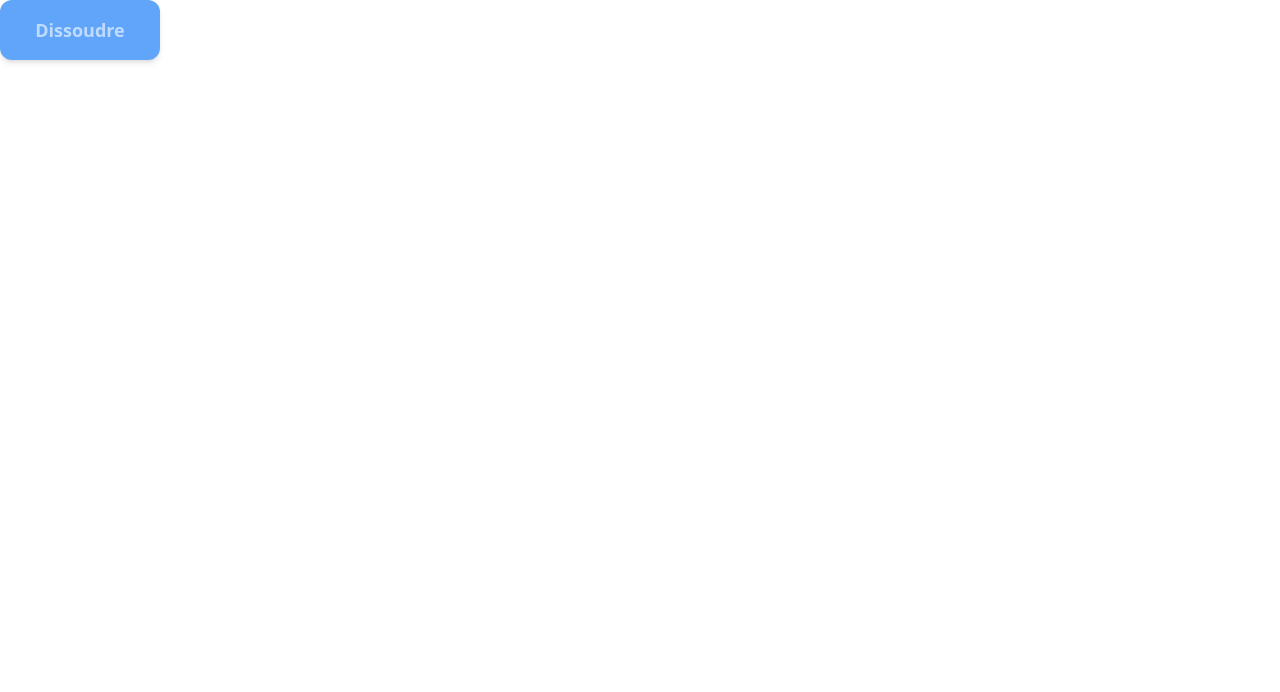
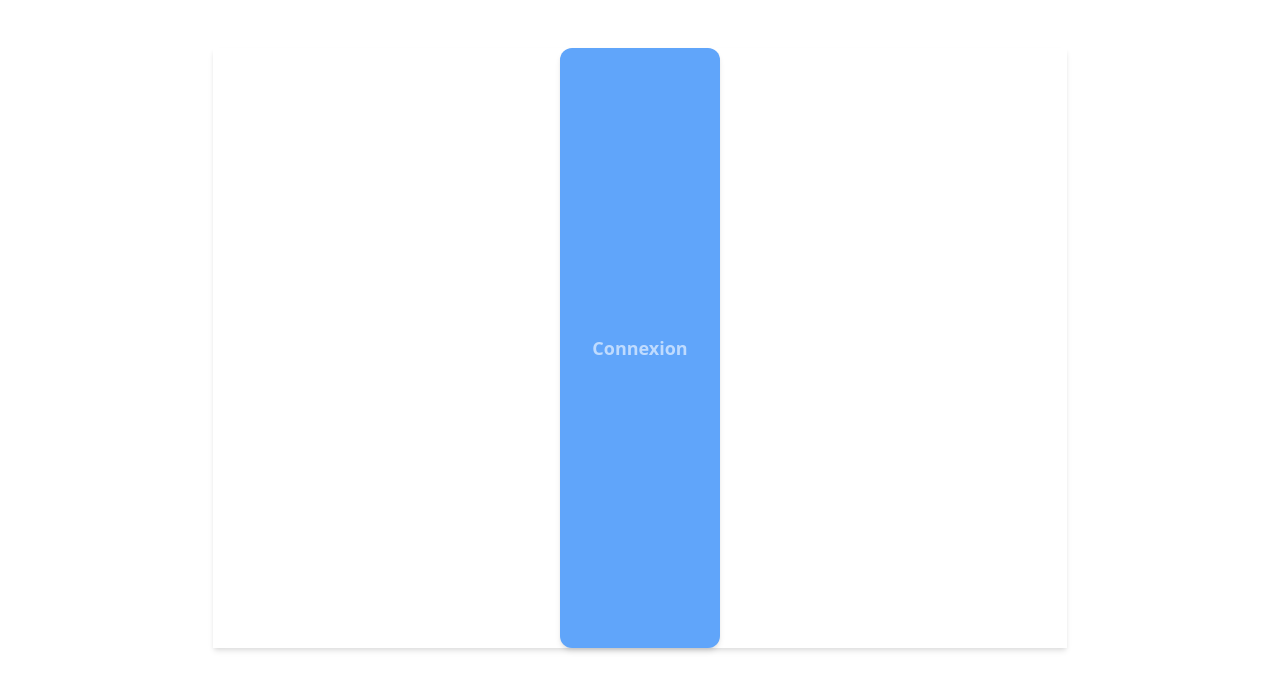
Before and after one commit to LouisGaboury/knight, a React (Create React App) app: page / in a window 1280 px wide. Shown: the top 692 px of the page. Built offline with nearby package versions, Linux system fonts and the light colour scheme.

Commit message:
Setting up a blank login page

```diff
--- a/src/App.css
+++ b/src/App.css
@@ -1,38 +1,3 @@
-.App {
-  text-align: center;
+#root {
+  height: 100vh
 }
-
-.App-logo {
-  height: 40vmin;
-  pointer-events: none;
-}
-
-@media (prefers-reduced-motion: no-preference) {
-  .App-logo {
-    animation: App-logo-spin infinite 20s linear;
-  }
-}
-
-.App-header {
-  background-color: #282c34;
-  min-height: 100vh;
-  display: flex;
-  flex-direction: column;
-  align-items: center;
-  justify-content: center;
-  font-size: calc(10px + 2vmin);
-  color: white;
-}
-
-.App-link {
-  color: #61dafb;
-}
-
-@keyframes App-logo-spin {
-  from {
-    transform: rotate(0deg);
-  }
-  to {
-    transform: rotate(360deg);
-  }
-}
--- a/src/App.js
+++ b/src/App.js
@@ -1,12 +1,12 @@
 import {Fragment} from 'react'
 import './App.css';
 
-import Button from './components/Button'
+import Login from './pages/Login'
 
 function App() {
   return (
     <Fragment>
-      <Button textButton="Dissoudre"/>
+      <Login />
     </Fragment>
   );
 }
--- /dev/null
+++ b/src/pages/Login.js
@@ -0,0 +1,12 @@
+import react from 'react';
+import Button from '../components/Button'
+
+const Login = (props) => {
+    return (
+        <div className="flex justify-center rounded-xs mx-auto mt-12 shadow-md w-4/6 h-3/4">
+            <Button textButton="Connexion" />
+        </div>
+    )
+}
+
+export default Login;
```
